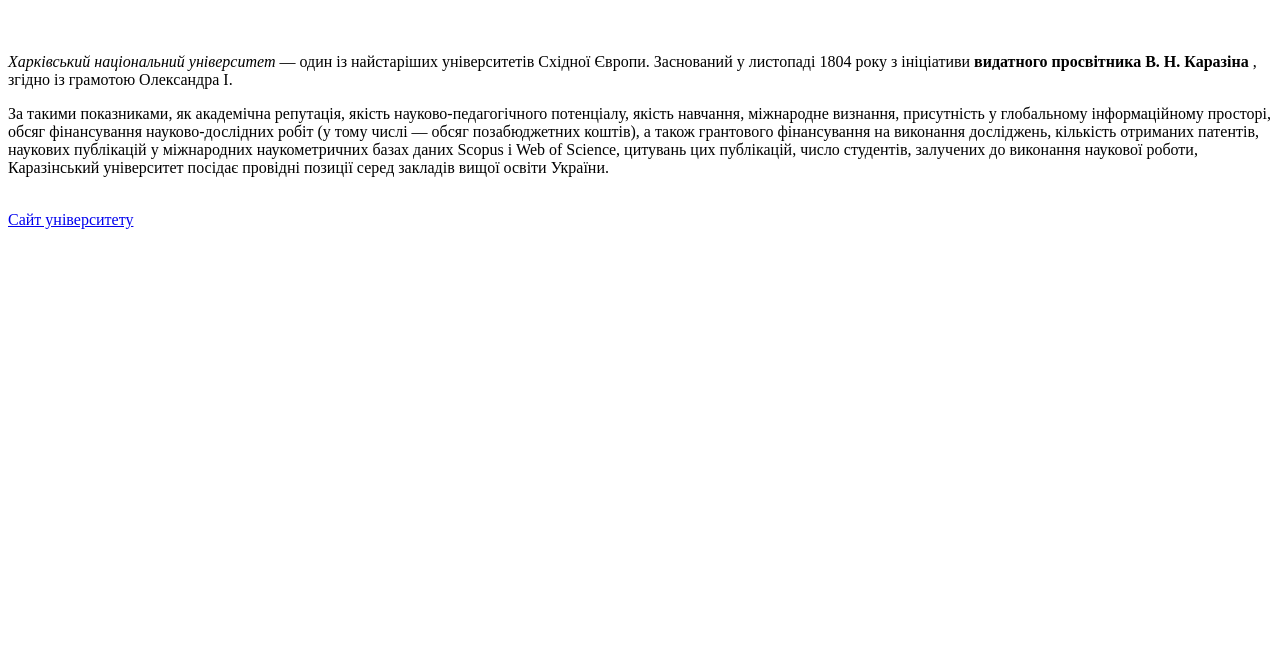
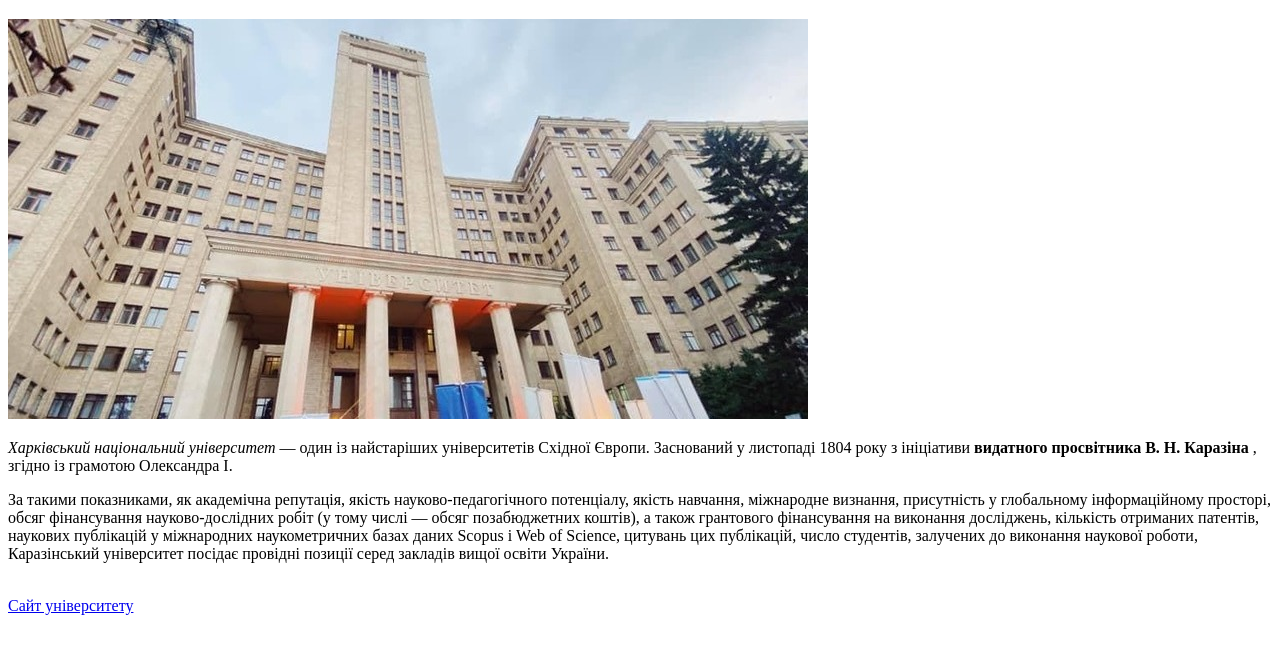
Before and after one commit to yanabrusnik/web_task1, a plain HTML site: page index.html in a window 1280 px wide. Shown: the part 61-714 px from the top of the page. Drawn offline with Linux system fonts and the light colour scheme; the site is published under a folder, as on GitHub Pages, so addresses that start at the root find nothing.

Commit message:
Update index.html

```diff
--- a/index.html
+++ b/index.html
@@ -8,7 +8,7 @@
 </head>
 <body>
     <h1>Karazin University</h1>
-<img src="/img/karazin.jpg" alt="">
+<img src="./img/karazin.jpg" alt="">
 <p><i>Харківський національний університет</i>  — один із найстаріших університетів Східної Європи.
     Заснований у листопаді 1804 року з ініціативи <b>видатного просвітника В. Н. Каразіна</b> , згідно із грамотою Олександра І.</p>
 
```
